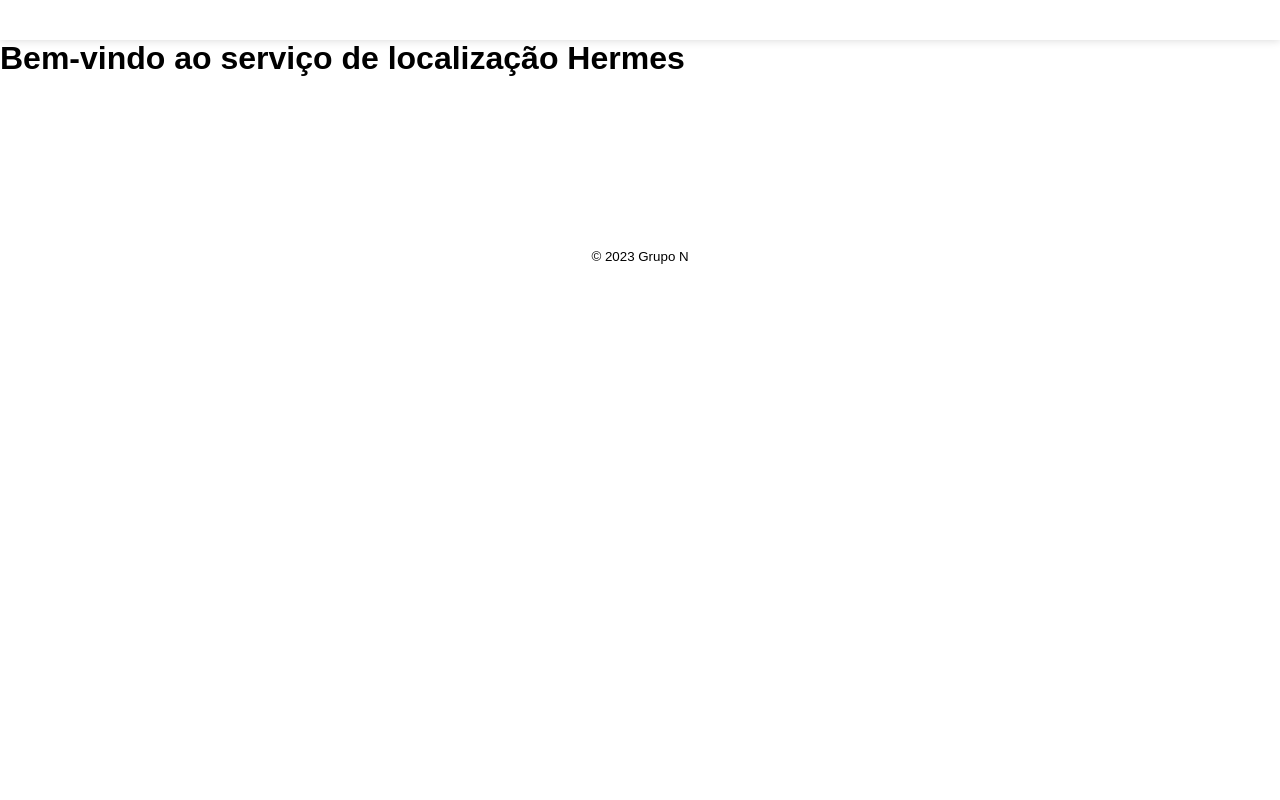
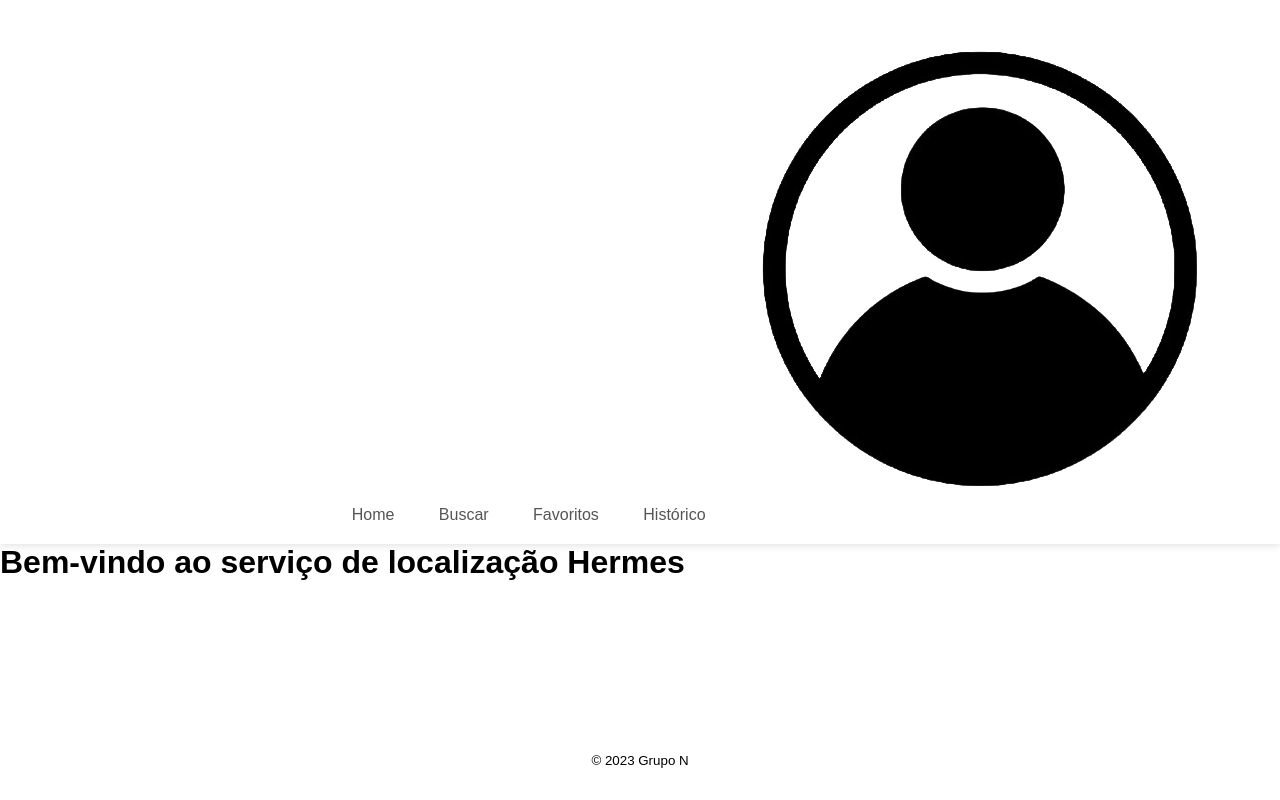
Before and after one commit to GabSCusp/Hermes, a Django app: page / in a window 1280 px wide. Run offline with Django 4.2, Linux system fonts and the light colour scheme.

Commit message:
pequenas alterações em base e home

```diff
--- a/home/templates/home/home.html
+++ b/home/templates/home/home.html
@@ -5,5 +5,5 @@ Home
 {%endblock title%}
 
 {%block content%}
-    <h1>Bem-vindo ao serviço de localização Hermes</h1>
+    <h1 class="main_title">Bem-vindo ao serviço de localização Hermes</h1>
 {%endblock content%}
--- a/static/style.css
+++ b/static/style.css
@@ -1,5 +1,3 @@
-/* Estilos aplicados à todo o site */
-
 * {
     margin: 0;
     padding: 0;
--- a/templates/base.html
+++ b/templates/base.html
@@ -17,6 +17,11 @@
     <header id="cabecalho-principal">
         <nav id="navegacao-principal">
             <ul>
+                <li><a href="{%url 'home'%}">Home</a></li>
+                <li><a href="{%url 'home'%}">Buscar</a></li>
+                <li><a href="{%url 'home'%}">Favoritos</a></li>
+                <li><a href="{%url 'home'%}">Histórico</a></li>
+                <img src="{% static 'profile.png' %}">
             </ul>
         </nav>
 
```
Also changed, not shown: static/profile.png (added).
